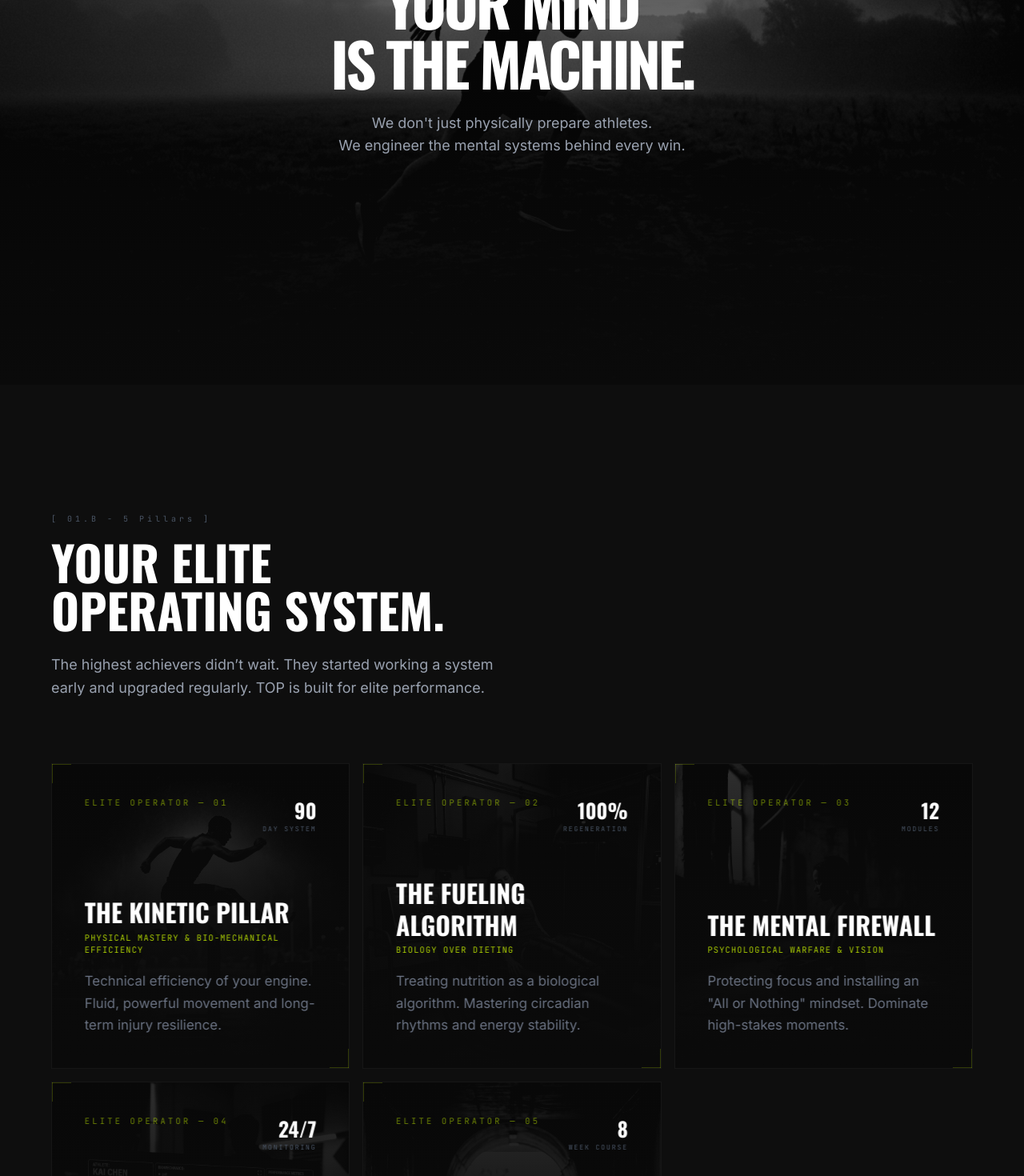
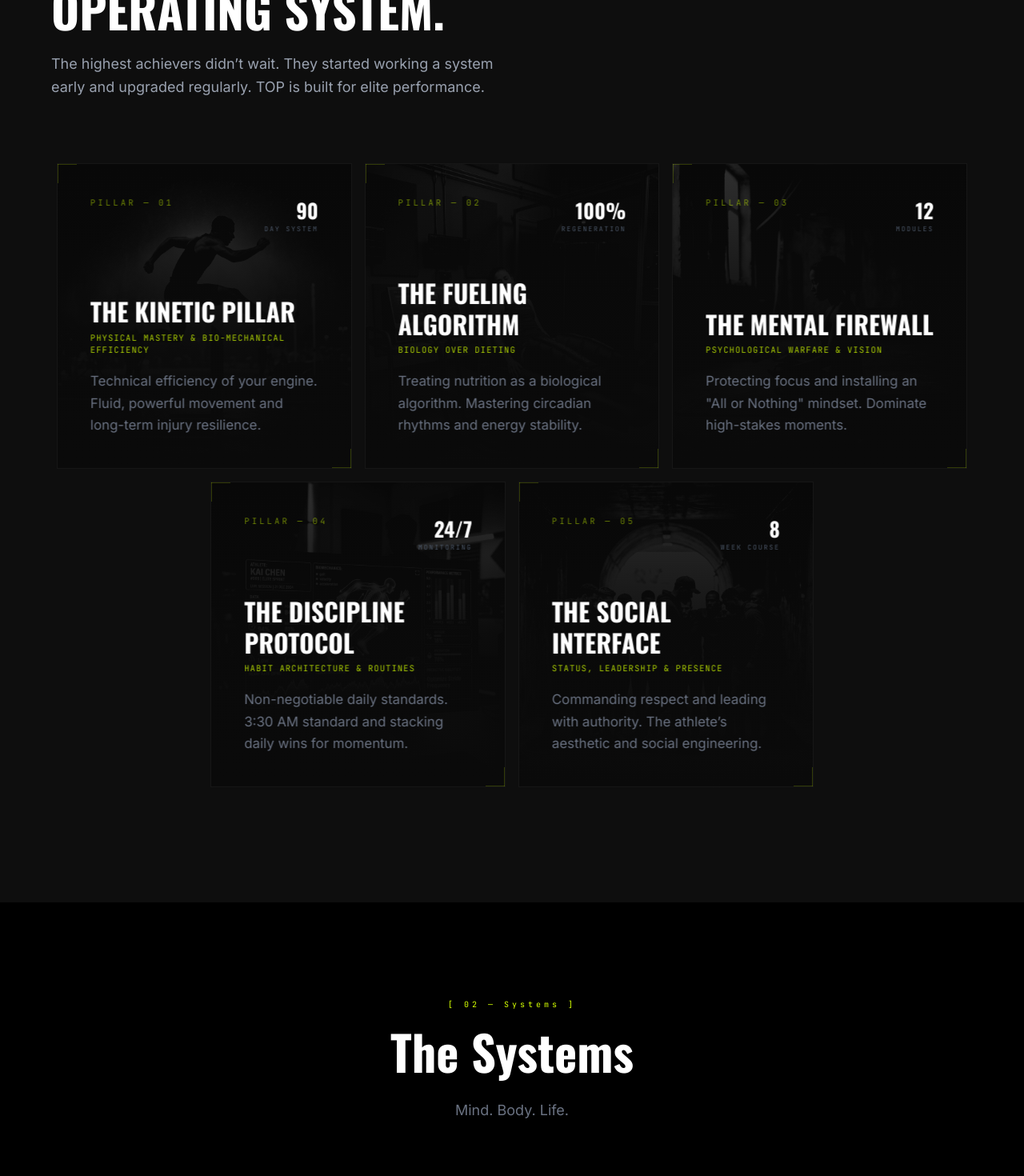
Before and after one commit to paradisetester/Top, a React (Vite) app: page / in a window 1280 px wide. Shown: the part 2819-4289 px from the top of the page at 80% size. Built offline with nearby package versions, Linux system fonts and the light colour scheme.

Commit message:
new changes acoording to doc

```diff
--- a/index.html
+++ b/index.html
@@ -2,7 +2,7 @@
 <html lang="en">
   <head>
     <meta charset="UTF-8" />
-    <link rel="icon" type="image/png" href="/favicon.png" />
+    <link rel="icon" type="image/png" href="/favicon-1.png" />
     <meta name="viewport" content="width=device-width, initial-scale=1.0" />
 
     <!-- SEO -->
--- a/src/components/HomePage.jsx
+++ b/src/components/HomePage.jsx
@@ -98,7 +98,7 @@ export default function HomePage() {
         <MissionSection />
 
         {/* ATHLETE INTAKE MODULE */}
-        <AthleteIntake />
+
 
         {/* CINEMATIC EDITORIAL */}
         <CinematicEditorial ref={videoSectionRef} />
@@ -111,6 +111,8 @@ export default function HomePage() {
           <ProgramsSection />
         </div>
 
+  {/* ATHLETE INTAKE MODULE */}
+        <AthleteIntake />
         {/* EDITORIAL SPLITS */}
         <EditorialSplit />
 
--- a/src/components/sections/CinematicEditorial.jsx
+++ b/src/components/sections/CinematicEditorial.jsx
@@ -2,7 +2,7 @@ const EDITORIAL_DATA = {
   image: '/editorial.png',
   imageAlt: 'Athlete silhouette',
   heading: 'YOUR MIND',
-  headingLine2: 'IS THE MACHINE.',
+  headingLine2: 'IS THE MACHINE',
   bodyLine1: "We don't just physically prepare athletes.",
   bodyLine2: "We engineer the mental systems behind every win.",
 };
--- a/src/components/sections/FirstOSSection.jsx
+++ b/src/components/sections/FirstOSSection.jsx
@@ -7,7 +7,7 @@ const FIRST_OS_DATA = {
   heading: 'YOUR ELITE',
   headingLine2: 'OPERATING SYSTEM.',
   subtitle: "The highest achievers didn’t wait. They started working a system early and upgraded regularly. TOP is built for elite performance.",
-  tagline: 'Elite Operator',
+  tagline: 'Pillar',
   cardTitle: 'ESTABLISH DOMINANCE',
   cardDesc: 'Build your mental framework before everyone else and run on an elite system.',
   items: [
@@ -68,17 +68,18 @@ export default function FirstOSSection() {
   const navigate = useNavigate();
 
   return (
-    <section className="pt-20 pb-10 sm:pt-20 sm:pb-10 lg:pt-40 lg:pb-16 px-6 md:px-12 bg-[#0e0e0e] relative overflow-hidden">
-      <div className="max-w-6xl mx-auto mb-20">
+    <section className="pt-20 pb-10 sm:pt-20 sm:pb-10 lg:pt-30 lg:pb-16 px-6 md:px-12 bg-[#0e0e0e] relative overflow-hidden">
+      <div className="max-w-6xl mx-auto mb-15 md:mb-20">
         <p className="gsap-reveal font-mono text-gray-600 mb-4 text-[10px] tracking-[0.4em]"><ScrambleText text={FIRST_OS_DATA.label} delay={200} /></p>
         <h2 className="gsap-reveal font-oswald text-4xl sn:text-5xl md:text-6xl font-bold mb-6">{FIRST_OS_DATA.heading}<br className="hidden sm:inline" />{FIRST_OS_DATA.headingLine2}</h2>
         <p className="gsap-reveal text-gray-400 max-w-xl text-lg leading-relaxed">
           {FIRST_OS_DATA.subtitle}
         </p>
       </div>
-      <div className="max-w-6xl mx-auto grid grid-cols-1 md:grid-cols-2 lg:grid-cols-3 gap-4">
+      {/* <div className="max-w-6xl mx-auto grid grid-cols-1 md:grid-cols-2 lg:grid-cols-3 gap-4"> */}
+   <div className="max-w-6xl mx-auto flex flex-col md:flex-row md:flex-wrap gap-4 justify-center pb-20">
         {FIRST_OS_DATA.items.map((item, i) => (
-          <motion.div key={i} initial="hidden" whileInView="visible" viewport={{ once: true }} variants={scaleIn}>
+          <motion.div key={i} initial="hidden" whileInView="visible" viewport={{ once: true }} variants={scaleIn} className='w-full md:w-[32%]'>
             <TiltCard
               onClick={() => navigate(`/about#${item.id}`)}
               className="relative bg-[#0A0A0A] border border-white/5 overflow-hidden group cursor-pointer hover:border-[#D4FF00]/30 transition-all duration-500"
--- a/src/components/sections/ProgramsSection.jsx
+++ b/src/components/sections/ProgramsSection.jsx
@@ -2,9 +2,9 @@ import { motion } from 'motion/react';
 import { ScrambleText, MagneticButton, EKGLine } from '../UIComponents';
 
 const PROGRAMS_DATA = {
-  label: '[ 02 — PROGRAMS ]',
-  heading: 'THE PROGRAMS',
-  subtitle: 'Mental frameworks, life systems, and performance architectures — not workouts.',
+  label: '[ 02 — Systems ]',
+  heading: 'The Systems',
+  subtitle: 'Mind. Body. Life.',
   ctaText: 'VIEW ALL PROGRAMS',
   items: [
     { name: 'FIRST DAY PROTOCOL', price: '$79', tag: 'MINDSET', desc: 'Mental preparation system for walking into new environments with confidence and clarity.', spec: '7 modules', specLabel: 'PROGRAM' },
@@ -22,7 +22,7 @@ const scaleIn = {
 
 export default function ProgramsSection() {
   return (
-    <section className="relative pt-10 pb-20 sm:pt-10 sm:pb-20 lg:pt-16 lg:pb-40 px-6 md:px-12 bg-[#0e0e0e] overflow-hidden">
+    <section className="relative pt-20 md:pt-20 pb-20 sm:pb-20 lg:pb-30 px-6 md:px-12 bg-[#000] overflow-hidden">
       <div className="max-w-7xl mx-auto">
         <div className="mb-5 sm:mb-20 text-center">
           <p className="font-mono text-[#D4FF00] mb-6 text-[10px] tracking-[0.4em]"><ScrambleText text={PROGRAMS_DATA.label} delay={200} /></p>
@@ -60,7 +60,7 @@ export default function ProgramsSection() {
           ))}
         </div>
 
-        <div className="mt-20 flex justify-center">
+        <div className="mt-20 flex justify-center hidden">
           <MagneticButton className="px-10 py-4 bg-[#D4FF00] text-black font-oswald text-xs tracking-[0.2em] font-bold hover:bg-white transition-colors">{PROGRAMS_DATA.ctaText}</MagneticButton>
         </div>
       </div>
--- a/src/index.css
+++ b/src/index.css
@@ -65,10 +65,17 @@ input[type="number"]::-webkit-outer-spin-button {
 input[type="number"] {
   -moz-appearance: textfield;
 }
+#programs section{
+padding-top:120px;
+}
+
 
 @media(max-width:767px){
   div#mental,div#fueling,#kinetic
 ,div#discipline {
     margin-bottom: 80px;
 }
+#programs section{
+padding-top:80px;
 }
+}
```
Also changed, not shown: public/favicon-1.png (added).
